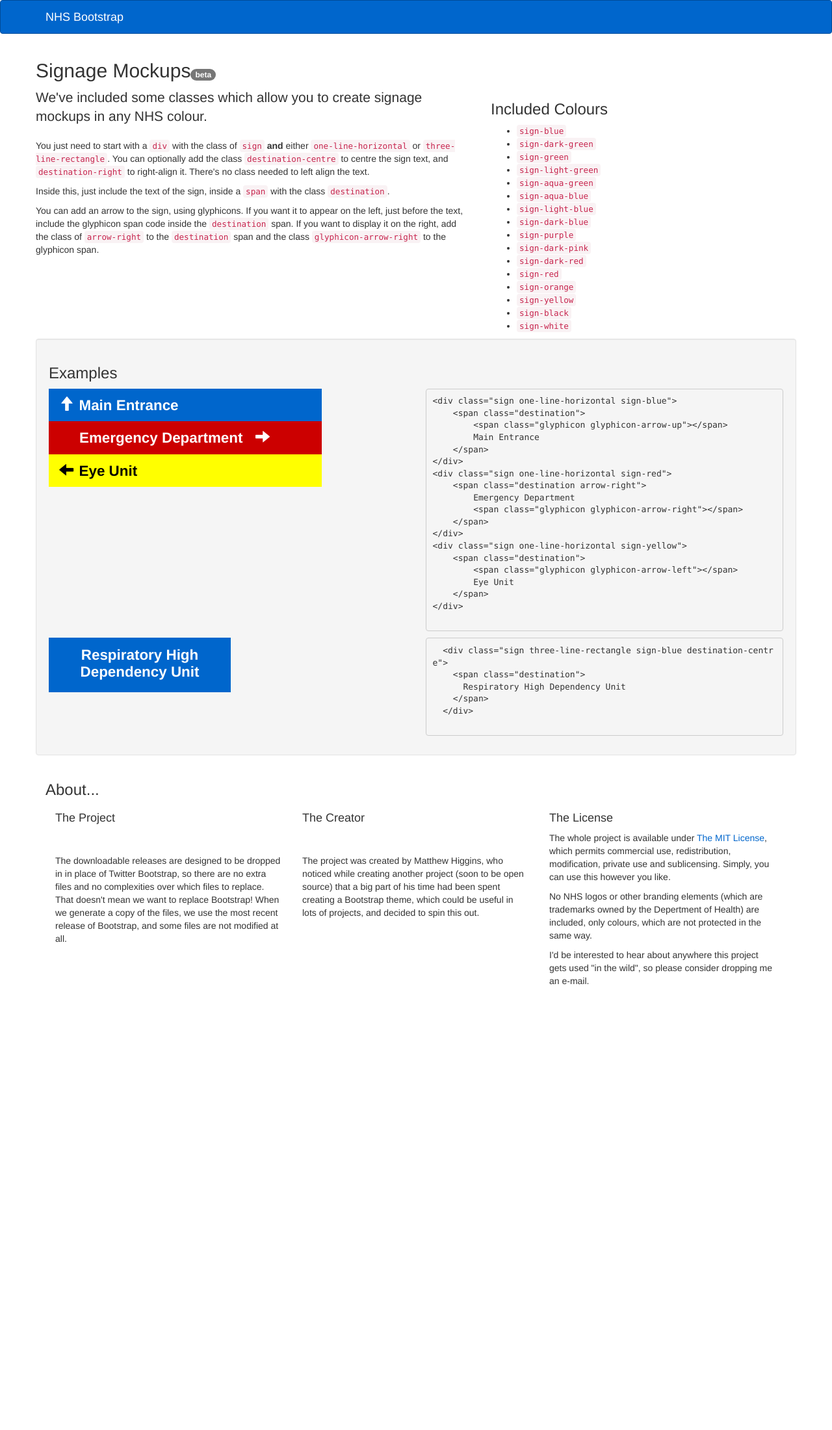
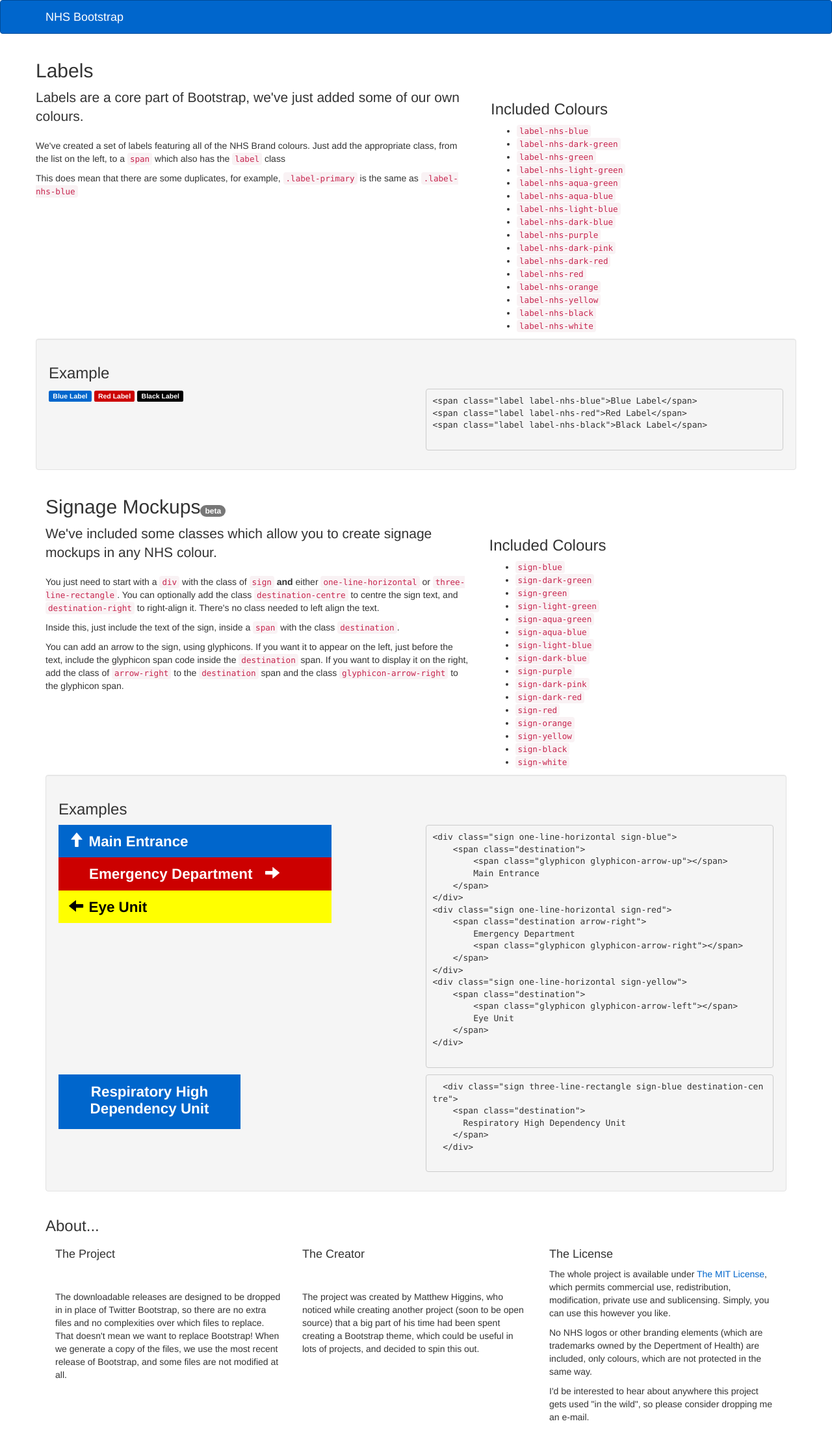
Before and after one commit to mtthwhggns/NHS-Bootstrap, a Jekyll site: the page built from components.html, in a window 1280 px wide. Shown: the whole page at 65% size. Built offline with Jekyll 4.4.1, drawn with Linux system fonts in a browser that asks for light colours; nearby versions of some CDN libraries; before the commit the page ends 1529 px from its top, so only the background shows below that; grey boxes are pictures that could not be loaded.

Commit message:
Add new label classes
-Adds new label classes for brand colours
-Adds relevant documentation

```diff
--- /dev/null
+++ b/_includes/features/labels.html
@@ -0,0 +1,47 @@
+  <h2>Labels</h2>
+  <div class="row">
+    <div class="col-md-7">
+      <p class="lead">Labels are a core part of Bootstrap, we've just added some of our own colours.</p>
+      <p>We've created a set of labels featuring all of the NHS Brand colours. Just add the appropriate class, from the list on the left, to a <code>span</code> which also has the <code>label</code> class</p>
+      <p>This does mean that there are some duplicates, for example, <code>.label-primary</code> is the same as <code>.label-nhs-blue</code></p>
+    </div>
+    <div class="col-md-5">
+      <h3>Included Colours</h3>
+      <ul>
+        <li><code>label-nhs-blue</code></li>
+        <li><code>label-nhs-dark-green</code></li>
+        <li><code>label-nhs-green</code></li>
+        <li><code>label-nhs-light-green</code></li>
+        <li><code>label-nhs-aqua-green</code></li>
+        <li><code>label-nhs-aqua-blue</code></li>
+        <li><code>label-nhs-light-blue</code></li>
+        <li><code>label-nhs-dark-blue</code></li>
+        <li><code>label-nhs-purple</code></li>
+        <li><code>label-nhs-dark-pink</code></li>
+        <li><code>label-nhs-dark-red</code></li>
+        <li><code>label-nhs-red</code></li>
+        <li><code>label-nhs-orange</code></li>
+        <li><code>label-nhs-yellow</code></li>
+        <li><code>label-nhs-black</code></li>
+        <li><code>label-nhs-white</code></li>
+      </ul>
+    </div>
+  </div>
+  <div class="well">
+    <h3>Example</h3>
+    <div class="row">
+      <div class="col-md-6">
+        <span class="label label-nhs-blue">Blue Label</span>
+        <span class="label label-nhs-red">Red Label</span>
+        <span class="label label-nhs-black">Black Label</span>
+      </div>
+      <div class="col-md-6">
+        {% highlight html %}
+<span class="label label-nhs-blue">Blue Label</span>
+<span class="label label-nhs-red">Red Label</span>
+<span class="label label-nhs-black">Black Label</span>
+        {% endhighlight %}
+      </div>
+    </div>
+  </div>
+</div>
--- a/components.html
+++ b/components.html
@@ -2,4 +2,5 @@
 layout: content
 ---
 
+{% include features/labels.html %}
 {% include features/signage.html %}
--- a/index.html
+++ b/index.html
@@ -21,7 +21,7 @@ layout: default
     </div>
     <div class="col-md-4">
       <h2>Extra Components</h2>
-      <p class="lead">We've added a set of CSS styles for NHS-brand-style signage, for mockups and website use, have a look at <a href="components.html">the guide to using them</a>.</p>
+      <p class="lead">We've added a set of CSS styles for NHS-brand-style signage, and some custom <code>.label</code> colours, for mockups and website use, have a look at <a href="components.html">the guide to using them</a>.</p>
     </div>
     <div class="col-md-4">
       <h2>Need Help?</h2>
```
Also changed, not shown: css/bootstrap.min.css.
